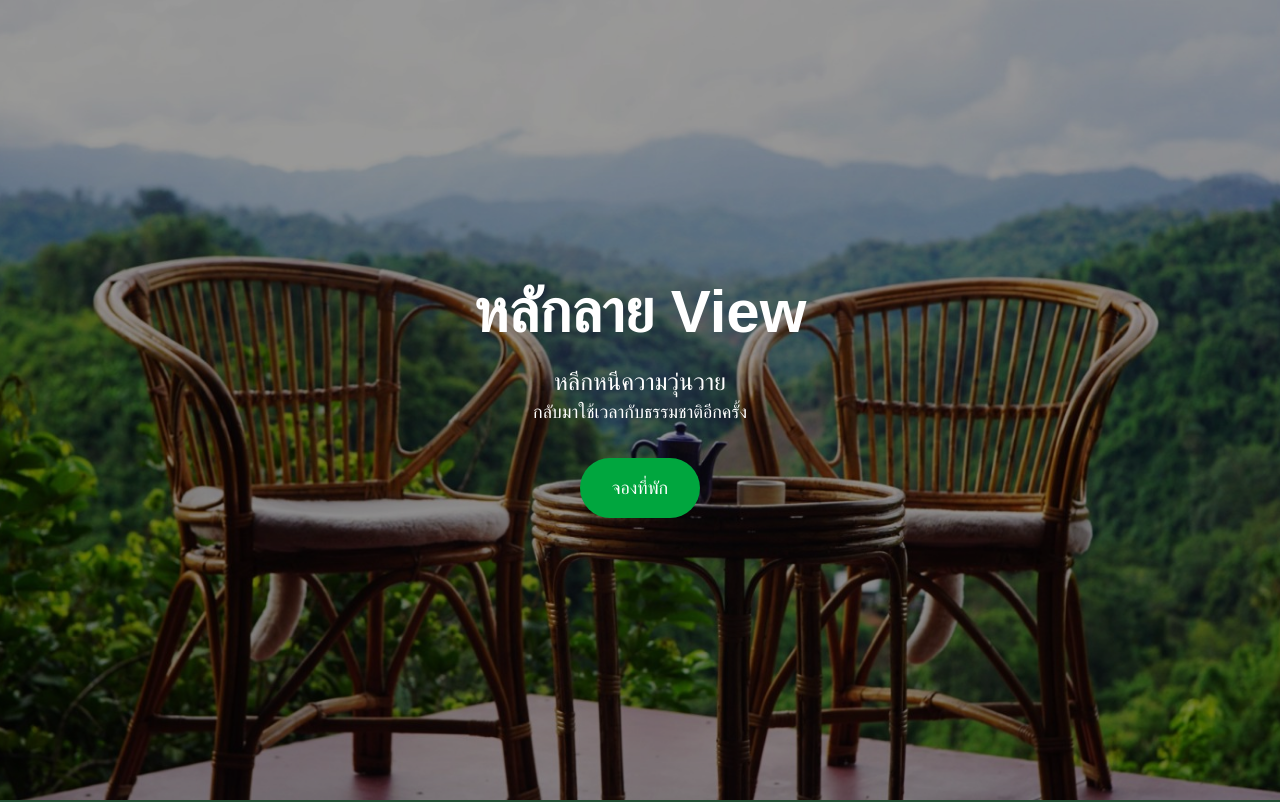
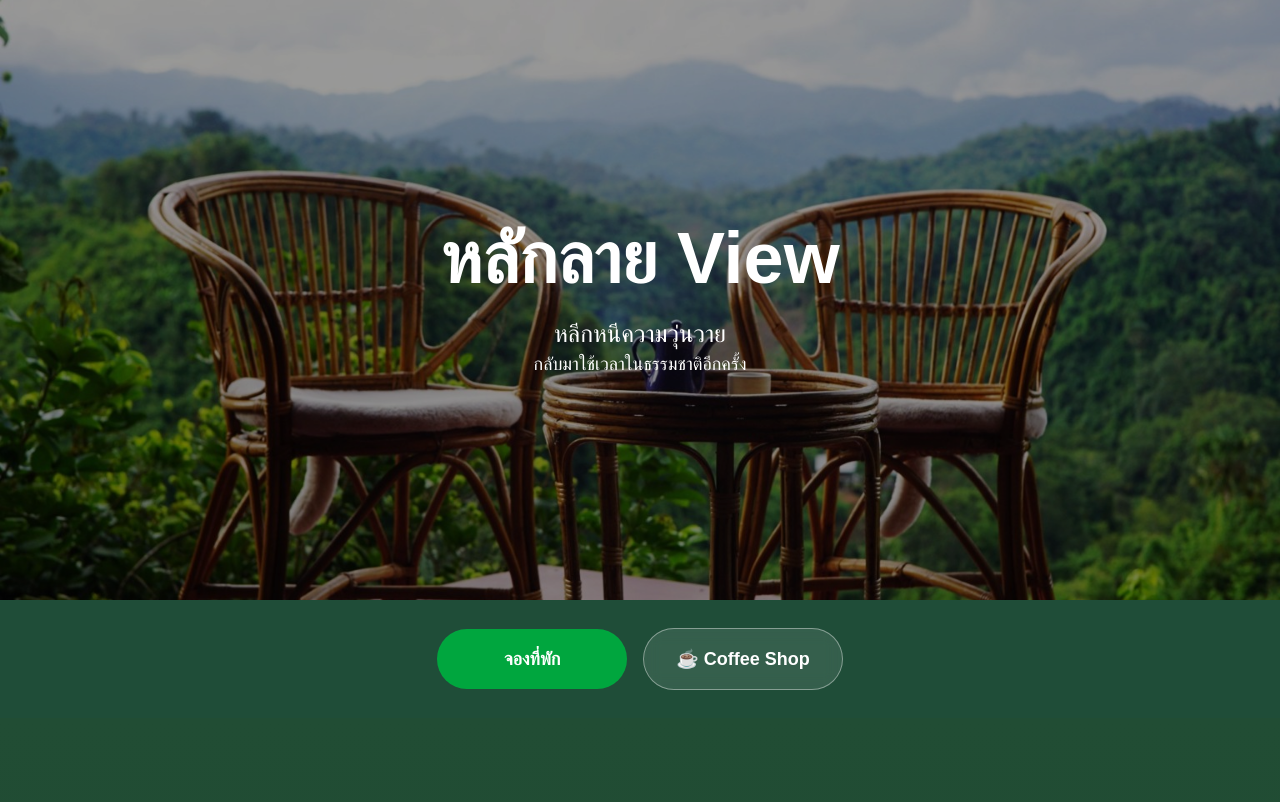
Before and after one commit to toktak3824-star/laklai-view, a Next.js app: page / in a window 1280 px wide. Shown: the top 802 px of the page. Built offline with nearby package versions, Linux system fonts and the light colour scheme.

Commit message:
Improve homepage hero navigation

```diff
--- a/components/Hero.tsx
+++ b/components/Hero.tsx
@@ -1,8 +1,11 @@
 import Image from "next/image";
+import Link from "next/link";
 
 export default function Hero() {
   return (
-    <section className="relative h-screen">
+    <section className="relative">
+      {/* Hero Image */}
+      <div className="relative h-[75vh] min-h-[560px]">
         <Image
           src="/images/hero/hero.jpg"
           alt="Laklai View"
@@ -11,24 +14,39 @@ export default function Hero() {
           priority
         />
 
+        {/* Overlay */}
         <div className="absolute inset-0 bg-black/40 flex items-center justify-center">
-        <div className="text-center text-white">
-          <h1 className="text-6xl font-bold">
+          <div className="text-center text-white px-6">
+            <h1 className="text-5xl font-bold sm:text-6xl lg:text-7xl">
               หลักลาย View
             </h1>
 
-          <p className="mt-6 text-2xl">
+            <p className="mt-6 text-xl sm:text-2xl">
               หลีกหนีความวุ่นวาย
             </p>
 
-          <p className="text-lg">
-            กลับมาใช้เวลากับธรรมชาติอีกครั้ง
+            <p className="text-base sm:text-lg">
+              กลับมาใช้เวลาในธรรมชาติอีกครั้ง
             </p>
+          </div>
+        </div>
+      </div>
 
-          <button className="mt-8 rounded-full bg-green-600 px-8 py-4 text-lg hover:bg-green-700">
+      {/* Hero Buttons */}
+      <div className="flex flex-col items-center justify-center gap-4 bg-[#1f4d38] px-6 py-7 sm:flex-row">
+        <a
+          href="#rooms"
+          className="inline-flex min-w-[190px] items-center justify-center rounded-full bg-green-600 px-8 py-4 text-lg font-semibold text-white transition hover:bg-green-700"
+        >
           จองที่พัก
-          </button>
-        </div>
+        </a>
+
+        <Link
+          href="/coffee"
+          className="inline-flex min-w-[190px] items-center justify-center rounded-full border border-white/40 bg-white/10 px-8 py-4 text-lg font-semibold text-white backdrop-blur-sm transition hover:bg-white/20"
+        >
+          ☕ Coffee Shop
+        </Link>
       </div>
     </section>
   );
--- a/components/Rooms.tsx
+++ b/components/Rooms.tsx
@@ -2,7 +2,10 @@ import RoomCard from "./RoomCard";
 import { rooms } from "../data/rooms";
 export default function Rooms() {
   return (
-    <section className="py-20 bg-gradient-to-b from-green-950 via-green-900 to-stone-900">
+    <section
+  id="rooms"
+  className="py-20 bg-gradient-to-b from-green-950 via-green-900 to-stone-900"
+>
       <div className="max-w-7xl mx-auto px-8">
 
         <h2 className="text-5xl font-bold text-center mb-4 text-amber-100">
```
Lines whose indentation alone changed are shown as unchanged.
